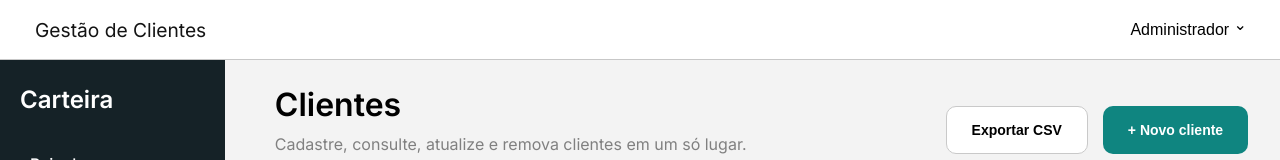
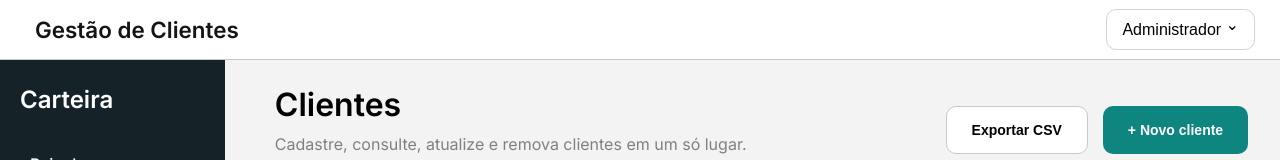
Before and after one commit to EduardoFerreiraa/sistema-gestao-clientes, a website: page public/index.html in a window 1280 px wide. Shown: the top 160 px of the page. Drawn offline with Linux system fonts and the light colour scheme; no server answers.

Commit message:
feat: adicionado borda btn admin

```diff
--- a/public/styles/style.css
+++ b/public/styles/style.css
@@ -31,19 +31,20 @@ body {
 }
 
 .logo > h1 {
-  font-weight: 100;
+  font-weight: 600;
   color: rgb(20, 20, 20);
-  font-size: 1.2em;
+  font-size: 1.4em;
 }
 
 .admin-button button {
-  border-radius: 5px;
-  padding: 8px;
+  border-radius: 10px;
+  padding: 10px 15px;
   cursor: pointer;
   font-size: 16px;
   background: none;
   border: none;
-  transition: all 0.15s ease-in;
+  border: 1px solid #d3d3d3;
+  transition: all 0.2s ease;
 }
 
 .admin-button button span {
@@ -52,7 +53,8 @@ body {
 }
 
 .admin-button button:hover {
-  background-color: rgb(219, 219, 219);
+  box-shadow: 1px 1px 1px 5px #cfcfcf44;
+  border: 1px solid #838383;
 }
 
 /* sidebar */
```
